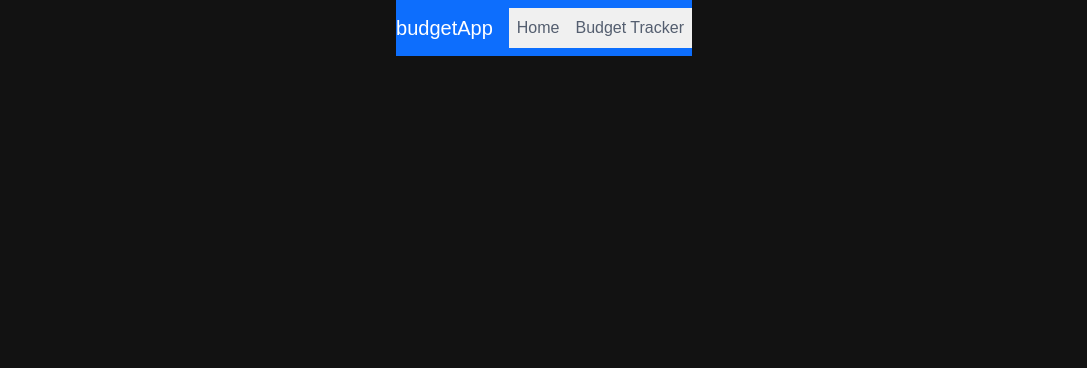
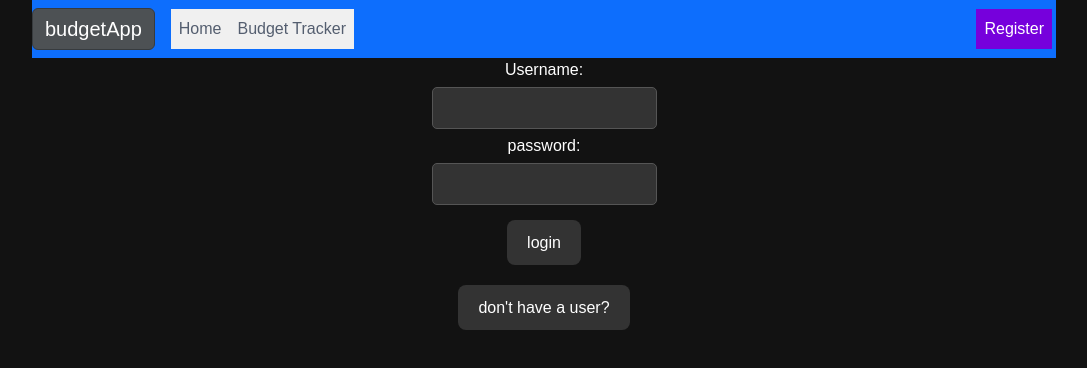
Before and after one commit to shahafSegal/budgetTrack, a React (Vite) app: page /register in a window 1280 px wide. Shown: the top 368 px of the page, without its empty margins (96-1183 px from the left). Built offline with nearby package versions, Linux system fonts and the light colour scheme.

Commit message:
added bootstrap

```diff
--- a/package.json
+++ b/package.json
@@ -12,6 +12,7 @@
   "dependencies": {
     "bootstrap": "^5.3.2",
     "react": "^18.2.0",
+    "react-bootstrap": "^2.10.0",
     "react-dom": "^18.2.0",
     "react-router-dom": "^6.21.2"
   },
--- a/src/App.jsx
+++ b/src/App.jsx
@@ -1,21 +1,28 @@
 import { useState } from 'react'
-import './App.css'
 import BudgetRegister from './assets/pages/BudgetRegister'
 import {Route,BrowserRouter,Routes } from 'react-router-dom'
 import Home from './assets/pages/Home'
 import NavBar from './assets/components/NavBar'
 import './assets/styles/darkM.css'
+import UserRegister from './assets/pages/userRegister'
 
 function App() {
+  const [isLoggingIn,setIsLoggingIn]=useState(true)
+  const toggleLogin=()=>{setIsLoggingIn(!isLoggingIn)}
+  const[userObj,setUserObj]=useState({username:'',loggedIn:false})
+  const userLogged=(name)=>{setUserObj({username:name,loggedIn:true})}
+  const logOut=()=>{setUserObj({username:'',loggedIn:false})}
+
 
   return (
     <BrowserRouter>
-      <NavBar>
+      <NavBar usrObj={userObj} logOut={logOut}>
 
       </NavBar>
       <Routes>
         <Route path='/' element={<Home/>}/>
         <Route path='/budget' element={<BudgetRegister/>}/>
+        <Route path='/register' element={<UserRegister usrLog={userLogged} usrObj={userObj} togle={toggleLogin} isLogin={isLoggingIn}/>}/>
       </Routes>
 
     </BrowserRouter>
--- a/src/assets/components/NavBar.jsx
+++ b/src/assets/components/NavBar.jsx
@@ -1,24 +1,32 @@
 import "bootstrap/dist/css/bootstrap.min.css";
 import "bootstrap/dist/js/bootstrap.bundle.min";
 import { NavLink} from 'react-router-dom'
-function NavBar(){
+import UserDropDown from "./userDropDown";
+function NavBar(props){
+    const userObj=props.usrObj;
     const activeClass=({ isActive }) => ({
         color: isActive ? '#fff' : '#545e6f',
         background: isActive ? '#7600dc' : '#f0f0f0',
       })
 
     return(
-        <nav class="navbar navbar-expand-lg navbar-dark bg-primary sticky-top">
-        <span class="navbar-brand">budgetApp</span>
-        <button class="navbar-toggler" type="button" data-toggle="collapse" data-target="#navbarNavAltMarkup" aria-controls="navbarNavAltMarkup" aria-expanded="false" aria-label="Toggle navigation">
-          <span class="navbar-toggler-icon"></span>
+        <nav className="navbar navbar-expand-lg navbar-dark bg-primary sticky-top">
+        <span className="navbar-brand btn btn-dark active">budgetApp</span>
+        <button className="navbar-toggler" type="button" data-toggle="collapse" data-target="#navbarNavAltMarkup" aria-controls="navbarNavAltMarkup" aria-expanded="false" aria-label="Toggle navigation">
+          <span className="navbar-toggler-icon"></span>
         </button>
-        <div class="collapse navbar-collapse" id="navbarNavAltMarkup">
-          <div class="navbar-nav">
+        <div className="collapse navbar-collapse" id="navbarNavAltMarkup">
+          <div className="navbar-nav">
             <NavLink className="nav-item nav-link" style={activeClass} to="/">Home</NavLink>
             <NavLink className="nav-item nav-link" style={activeClass} to="/budget">Budget Tracker</NavLink>
           </div>
+
         </div>
+        <ul className="navbar-nav d-flex flex-row me-1">
+          {userObj.loggedIn?<UserDropDown username={userObj.username} logOut={props.logOut}/>
+          :<NavLink className="nav-item nav-link me-3 me-lg-0" style={activeClass} to="/register">Register</NavLink>
+          }
+        </ul>
       </nav>
     )
 }
--- /dev/null
+++ b/src/assets/components/UserDropDown.jsx
@@ -0,0 +1,15 @@
+import { Dropdown } from "react-bootstrap"
+export default function UserDropDown(props){
+    return(
+        <Dropdown className="nav-item nav-link me-3 me-lg-0">
+            <Dropdown.Toggle variant="link" id="dropdown-basic">
+            {props.username}
+            </Dropdown.Toggle>
+
+            <Dropdown.Menu>
+                <Dropdown.Item onClick={props.logOut}>Log Out</Dropdown.Item>
+            </Dropdown.Menu>
+        </Dropdown>
+    )
+
+}
--- /dev/null
+++ b/src/assets/components/login/index.jsx
@@ -0,0 +1,20 @@
+import { useState } from "react"
+
+export default function Login(props){
+    const [userNameVal,setUserNameVal]=useState("")
+    const changeUserName=(e)=>{setUserNameVal(e.target.value)}
+    return(
+        <div className="logBox">
+            <label htmlFor="userName">
+                Username:
+                <input type="text" name="userName" value={userNameVal} onInput={changeUserName} />
+            </label>
+            <label htmlFor="password">
+                password:
+                <input type="password" name="password" />
+            </label>
+            <button onClick={()=>props.userLogin(userNameVal)}>login</button>
+
+        </div>
+    )
+}
--- /dev/null
+++ b/src/assets/components/signUp/index.jsx
@@ -0,0 +1,24 @@
+import { useState } from "react"
+
+export default function SignUp(props){
+    const [userNameVal,setUserNameVal]=useState("")
+    const changeUserName=(e)=>{setUserNameVal(e.target.value)}
+    return(
+        <div className="logBox">
+            <label htmlFor="userName">
+                Username:
+                <input type="text" name="userName" value={userNameVal} onInput={changeUserName} />
+            </label>
+            <label htmlFor="password">
+                password:
+                <input type="password" name="password" />
+            </label>
+            <label htmlFor="repeatPass">
+                repeat password:
+                <input type="password" name="repeatPass" />
+            </label>
+            <button onClick={()=>{console.log(userNameVal); props.userLogin(userNameVal)}}>login</button>
+
+        </div>
+    )
+}
--- a/src/assets/pages/UserRegister.jsx
+++ b/src/assets/pages/UserRegister.jsx
@@ -1,5 +1,22 @@
 
+import { useState } from "react"
+import Login from "../components/login"
+import "../styles/userReg.css"
+import SignUp from "../components/signUp"
+export default function UserRegister(props){
+    const isLoggingIn=props.isLogin;
+    const toggleLogin=props.togle;
+    const userObj=props.usrObj;
 
-export default function UserRegister(){
+    const toLogDiv=[isLoggingIn?<Login userLogin={props.usrLog}/>:<SignUp userLogin={props.usrLog}/>,<button onClick={toggleLogin}>{isLoggingIn?"don't have a user?":"already have a user?"}</button>]
+    return(
+        <div className="regForm">
+            {
+                userObj.loggedIn?<h1>"{userObj.username}" logged in</h1>:toLogDiv
+
+            }
+
+        </div>
+    )
 
 }
--- a/src/assets/styles/darkM.css
+++ b/src/assets/styles/darkM.css
@@ -13,6 +13,13 @@ body {
 }
 #root{
     min-height: 100vh;
+    min-width: 80vw;
+}
+form{
+    display: flex;
+    justify-content: space-around;
+    align-items: center;
+    flex-wrap: wrap;
 }
 
 header {
--- /dev/null
+++ b/src/assets/styles/userReg.css
@@ -0,0 +1,5 @@
+.regForm,.logBox,.logBox label{
+    display: flex;
+    flex-direction: column;
+    align-items: center;
+}
```
Also changed, not shown: src/App.css (deleted), 1 other file (tests, documents, lock files or other folders).
